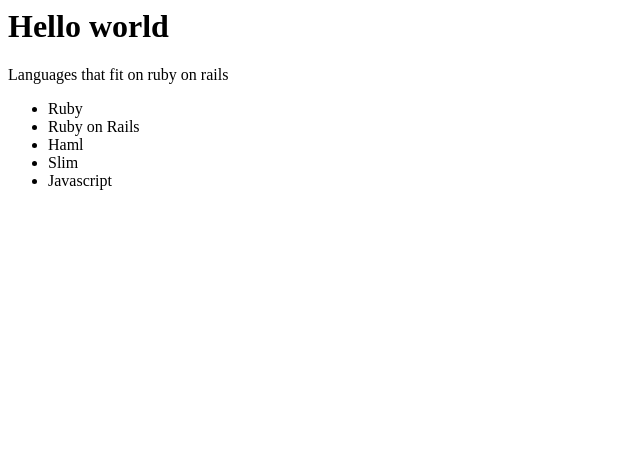
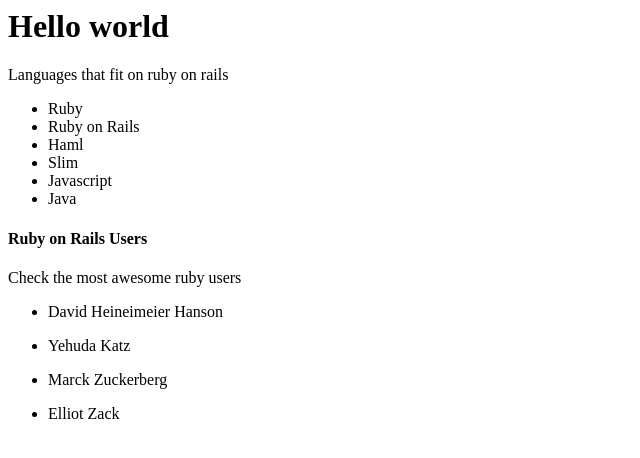
Before and after one commit to RenatoRosaFranco/gittest, a plain HTML site: page index.html in a window 1280 px wide. Shown: the whole page, without its empty margins (0-640 px from the left). Drawn offline with Linux system fonts and the light colour scheme.

Commit message:
Added top ruby on rails programmers.

```diff
--- a/index.html
+++ b/index.html
@@ -6,4 +6,14 @@
 	<li>Haml</li>
 	<li>Slim</li>
 	<li>Javascript</li>
+	<li>Java</li>
 </ul>
+
+<h4>Ruby on Rails Users</h4>
+<p>Check the most awesome ruby users</p>
+<ul class="list-unstyled list-inline">
+	<li><p>David Heineimeier Hanson</p></li>
+	<li><p>Yehuda Katz</p></li>
+	<li><p>Marck Zuckerberg</p></li>
+	<li><p>Elliot Zack</p></li>
+</ul>
```
